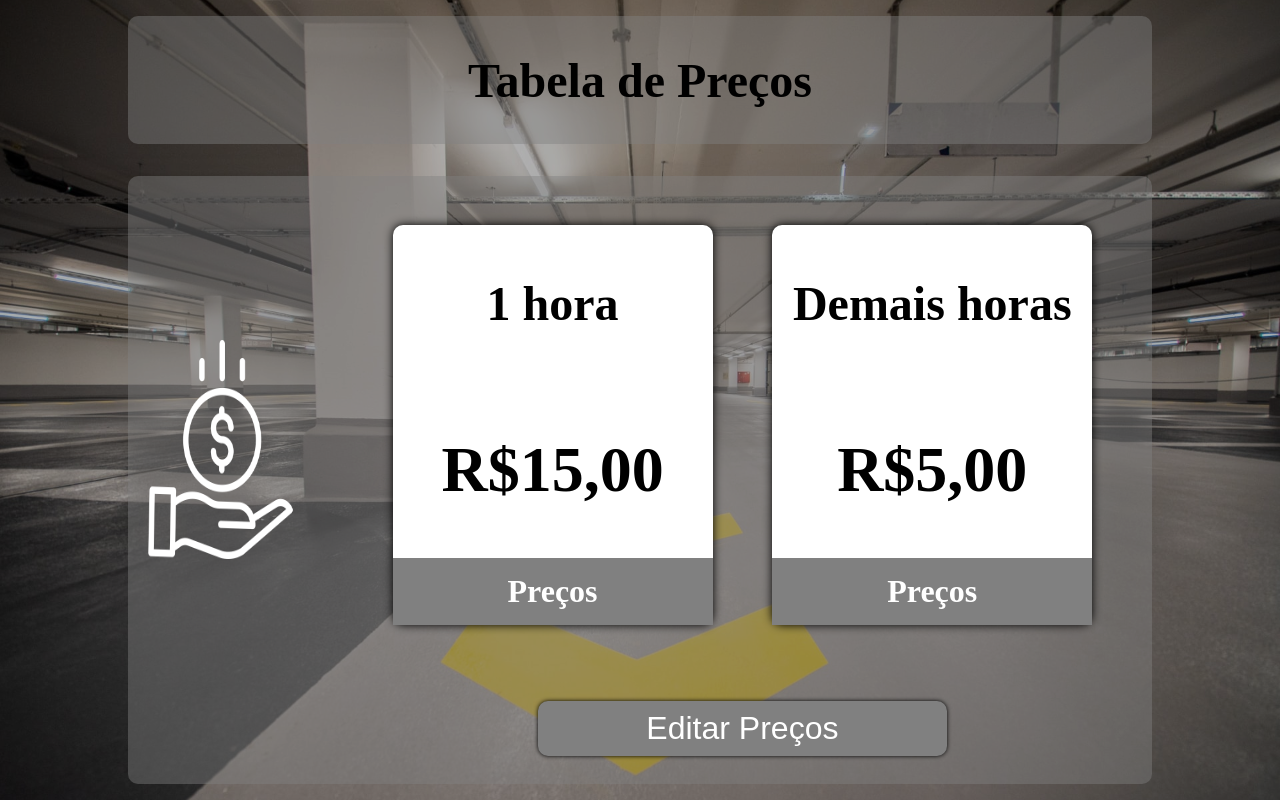
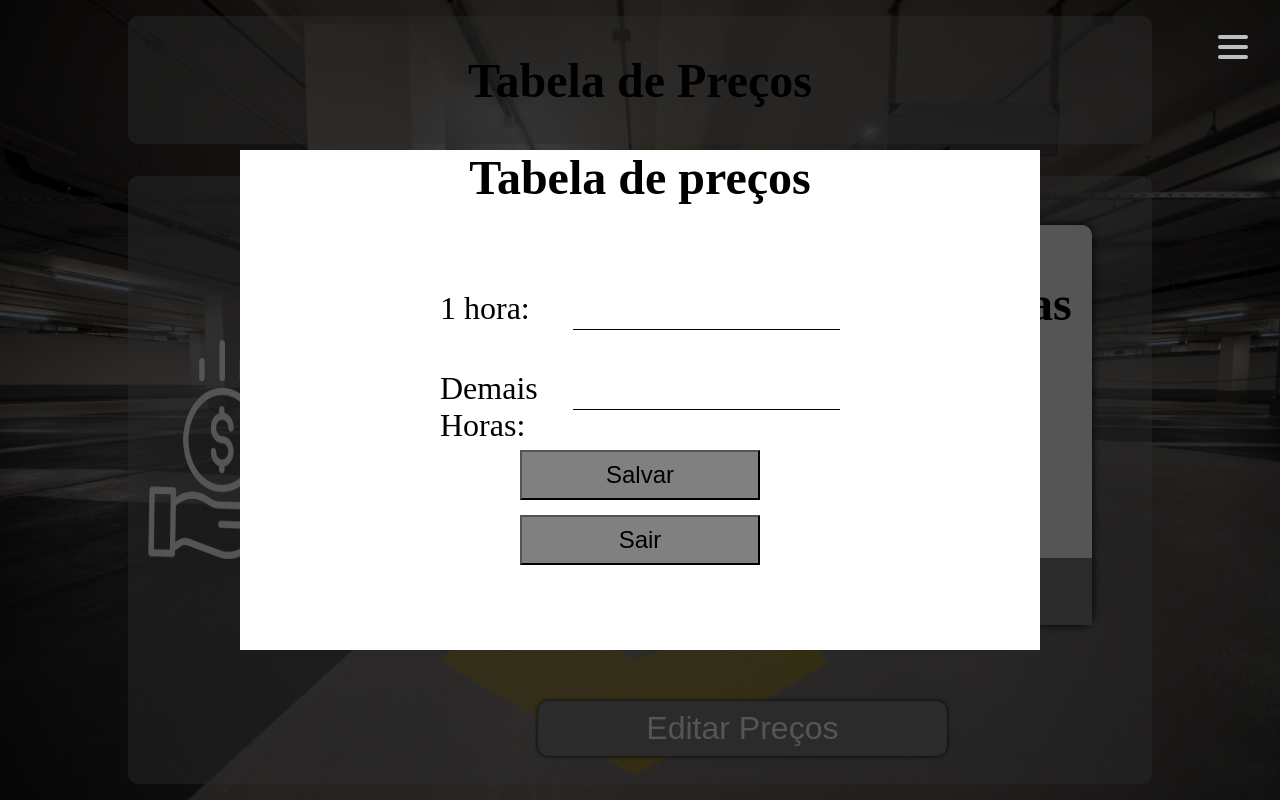
Before and after one commit to Danilomunhe/estacionamento, a plain HTML site: page precos.html in a window 1280 px wide. Both pictures are taken after a click on the button "Editar Preços". Drawn offline with Linux system fonts and the light colour scheme.

Commit message:
front finalizado

```diff
--- a/CSS/banner.css
+++ b/CSS/banner.css
@@ -58,7 +58,13 @@ main{
     justify-content: center;
     align-items: center;
 }
-.informacao h2{
+.informacao a{
     font-size: 2rem;
     color: #000000;
+    text-decoration: none;
+    transition: all 1s linear;
 }
+.informacao a:hover{
+    color: #ffe600;
+    transform: scale(110%);
+}
--- a/CSS/casdastro.css
+++ b/CSS/casdastro.css
@@ -9,7 +9,7 @@ body{
     display: flex;
     flex-direction: column;
 }
-header{
+.titulo-section{
     width: 100%;
     height: 15vh;
     display: flex;
--- /dev/null
+++ b/CSS/menu.css
@@ -0,0 +1,90 @@
+*{
+  text-decoration: none;
+  list-style: none;
+}
+.menu {
+    position: fixed;
+    top: 0;
+    right: -30rem;
+    height: 100vw;
+    width: 20%;
+    background-color: #fff;
+    justify-content: center;
+    transition: all 1s;
+    z-index: -1;
+  }
+  .menu > ul {
+    flex-direction: column;
+    align-items: center;
+    gap: 10px;
+    margin-top: 300px;
+  }
+  .dropdown-menu {
+    display: flex;
+    flex-direction: column;
+    gap: 10px;
+  }
+  .dropdown-menu li {
+    width: 150px;
+    height: 50px;
+    z-index: 1;
+  }
+  .dropdown-menu a {
+    display: block;
+    width: 100%;
+    height: 100%;
+    color: #000;
+    display: flex;
+    align-items: center;
+    justify-content: center;
+    font-size: 2.5rem;
+    transition: all 1s;
+  }
+  .dropdown-menu a:hover {
+    cursor: pointer;
+    color: #ffe600;
+    transition: all 1s;
+  }
+  .menu-burger-container {
+    display: flex;
+    width: 30px;
+    height: 30px;
+    box-shadow: #000;
+    position: fixed;
+    top: 2rem;
+    right: 2rem;
+    z-index: 2;
+    align-items: center;
+    cursor: pointer;
+  }
+  .menu-burger,
+  .menu-burger::before,
+  .menu-burger::after {
+    content: "";
+    width: 30px;
+    height: 4px;
+    position: absolute;
+    background-color: #c0c0c0;
+    border-radius: 5px;
+    transition: all 1s;
+  }
+  .menu-burger::before {
+    transform: translateY(-10px);
+  }
+  .menu-burger::after {
+    transform: translateY(10px);
+  }
+  .menu-burger-container.active .menu-burger {
+    background-color: transparent;
+    border: none;
+  }
+  .menu-burger-container.active .menu-burger::before {
+    transform: rotate(45deg);
+  }
+  .menu-burger-container.active .menu-burger::after {
+    transform: rotate(-45deg);
+  }
+  .menu-burger-container.active ~ .menu {
+    right: 0;
+    z-index: 1;
+  }
--- a/CSS/precos.css
+++ b/CSS/precos.css
@@ -8,7 +8,7 @@ body{
     background-blend-mode: darken;
     background-color: #00000050;
 }
-header{
+.titulo-section{
     width: 100%;
     height: 20%;
     display: flex;
@@ -135,3 +135,88 @@ main{
     background-color: #ffe600;
     color: #000;
 }
+.modal-container{
+    /* opacity: 0; */
+    position: fixed;
+    left: 0;
+    top: 1000px;
+    width: 100vw;
+    height: 100vh;
+    background-color: #000a;
+    display: flex;
+    justify-content: center;
+    align-items: center;
+    z-index: -1;
+    transition: all 2s linear;
+}
+.modal-container.active{
+    /* opacity: 1; */
+    z-index: 1;
+    top: 0;
+}
+.modal-content{
+    height: 500px;
+    width: 800px;
+    background-color: white;
+    display: flex;
+    flex-direction: column;
+    align-items: center;
+    justify-content: space-between;
+}
+form{
+    display: flex;
+    flex-direction: column;
+    width: 500px;
+    align-items: center;
+}
+.campos{
+    height: 80px;
+    width: 400px;
+    display: flex;
+}
+.campos label{
+    font-size: 2rem;
+    color: #000;
+    width: 50%;
+}
+.campos input{
+    width: 100%;
+    height: 2.5rem;
+    background-color: transparent;
+    border: none;
+    border-bottom: #000 solid 1px;
+    transition: all 1s linear;
+    font-size: 2rem;
+}
+.campos input:focus{
+    background-color: #fff;
+    box-shadow: 0 0 10px #000;
+}
+.botao-form{
+    width: 240px;
+    height: 50px;
+    margin-bottom: 15px;
+}
+.botao-form input{
+    width: 100%;
+    height: 100%;
+    font-size: 1.5rem;
+    background-color: #808080;
+    transition: all 1s linear;
+}
+.botao-form input:hover{
+    cursor: pointer;
+    background-color: #ffe600;
+}
+
+.botao-modal{
+    width: 240px;
+    height: 50px;
+    font-size: 1.5rem;
+    background-color: #808080;
+    transition: all 1s linear;
+}
+.botao-modal:hover{
+    cursor: pointer;
+    background-color: #ffe600;
+}
--- a/CSS/rendimentos.css
+++ b/CSS/rendimentos.css
@@ -6,7 +6,7 @@ body{
     background-blend-mode: darken;
     background-color: #00000050;
 }
-header{
+.titulo-section{
     width: 100%;
     height: 15vh;
     display: flex;
--- a/CSS/reset.css
+++ b/CSS/reset.css
@@ -3,4 +3,5 @@
     padding: 0;
     box-sizing: border-box;
     text-decoration: none;
+    list-style: none;
 }
--- a/abrirModal.js
+++ b/abrirModal.js
@@ -10,6 +10,14 @@ const fecharModal = ()=>{
     modal.classList.remove('active')
 }
 
+function abrir() {
+    document.querySelector(".menu-burger-container").classList.toggle("active");
+  }
+  function fechar() {
+    document.querySelector(".menu-burger-container").classList.remove("active");
+  }
+
+document.querySelector(".menu-burger-container").addEventListener("click", abrir);
 document.getElementById('abrir-modal').addEventListener('click', abrirModal)
 document.getElementById('fechar-modal').addEventListener('click', fecharModal)
-document.getElementById('modal').addEventListener('click', fecharModal)
+// document.getElementById('modal').addEventListener('click', fecharModal)
--- a/precos.html
+++ b/precos.html
@@ -6,12 +6,31 @@
     <meta http-equiv="X-UA-Compatible" content="ie=edge">
     <link rel="stylesheet" href="CSS/reset.css">
     <link rel="stylesheet" href="CSS/precos.css">
+    <link rel="stylesheet" href="CSS/menu.css">
+    <script src="abrirModal.js" defer></script>
     <title>Preços</title>
 </head>
 <body>
     <header>
+        <div class="menu-burger-container">
+          <i class="menu-burger"></i>
+        </div>
+        <nav class="menu">
+          <ul class="dropdown-menu">
+            <li><a href="index.html">Home</a></li>
+            <li>
+              <a href="precos.html">Preços</a>
+            </li>
+            <li>
+              <a href="cadastro.html">Cadastro</a>
+            </li>
+            <li><a href="rendimentos.html">Rendimentos</a></li>
+          </ul>
+        </nav>
+      </header>
+    <div class="titulo-section">
         <div class="titulo"><h2>Tabela de Preços</h2></div>
-    </header>
+    </div>
     <main>
        <div class="caixa-container-precos">
         <div class="container-precos">
@@ -40,12 +59,35 @@
                     </div>
                 </div>
                 <div class="botao">
-                    <input type="button" value="Editar Preços">
+                    <input type="button" value="Editar Preços" id="abrir-modal">
                 </div>
             </div>
         </div>
        </div>
+       <div class="modal-container" id="modal">
+        <div class="modal-content">
+            <header>
+                <h2>Tabela de preços</h2>
+            </header>
+            <form>
+                <div class="campos">
+                    <label>1 hora:</label>
+                    <input type="text">
+                </div>
+                <div class="campos">
+                     <label>Demais Horas:</label>
+                    <input type="text">
+                </div>
+                <div class="botao-form">
+                    <input type="submit" value="Salvar">
+                </div>
+                <button class="botao-modal" id="fechar-modal">Sair</button>
+            </form>
+            <footer>
 
+            </footer>
+        </div>
+    </div>
     </main>
 </body>
 </html>
```
Also changed, not shown: cadastro.html (+22 -3 lines), index.html (+4 -11 lines), rendimentos.html (+19 -1 lines).
